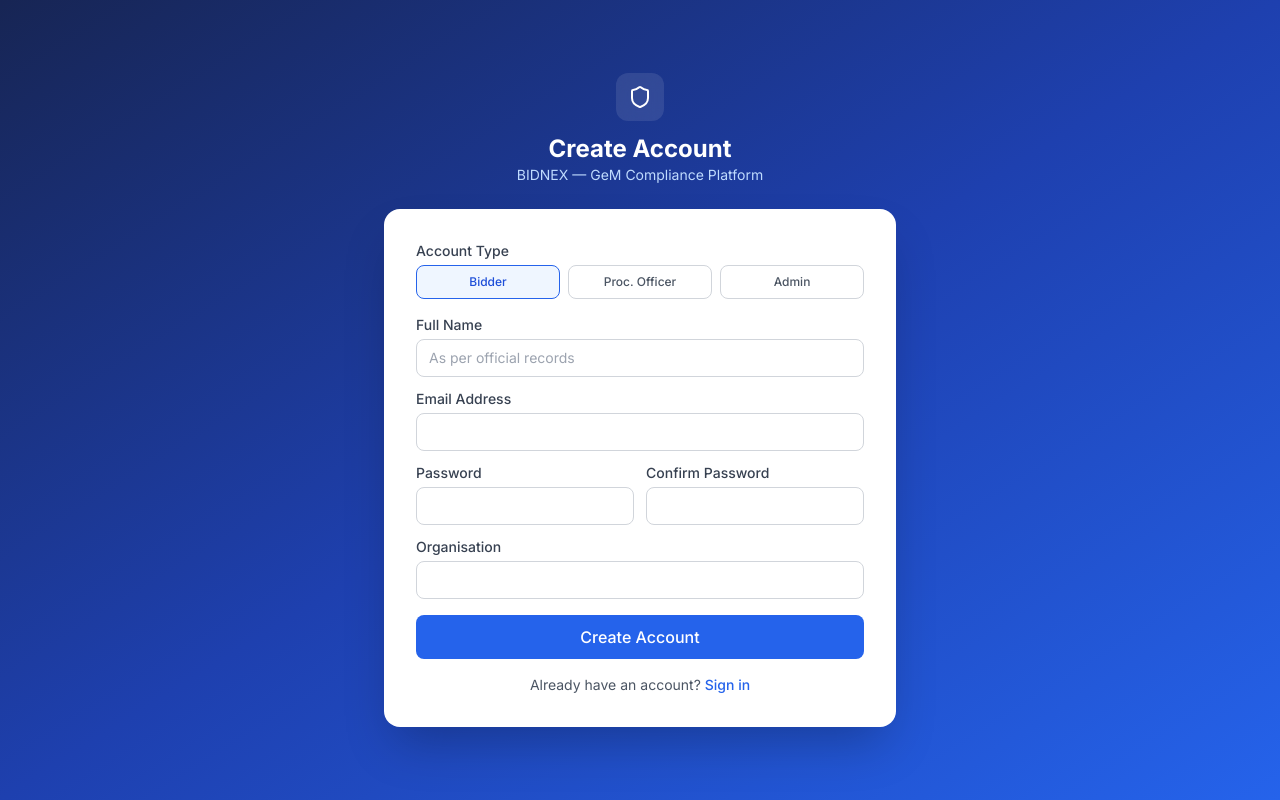
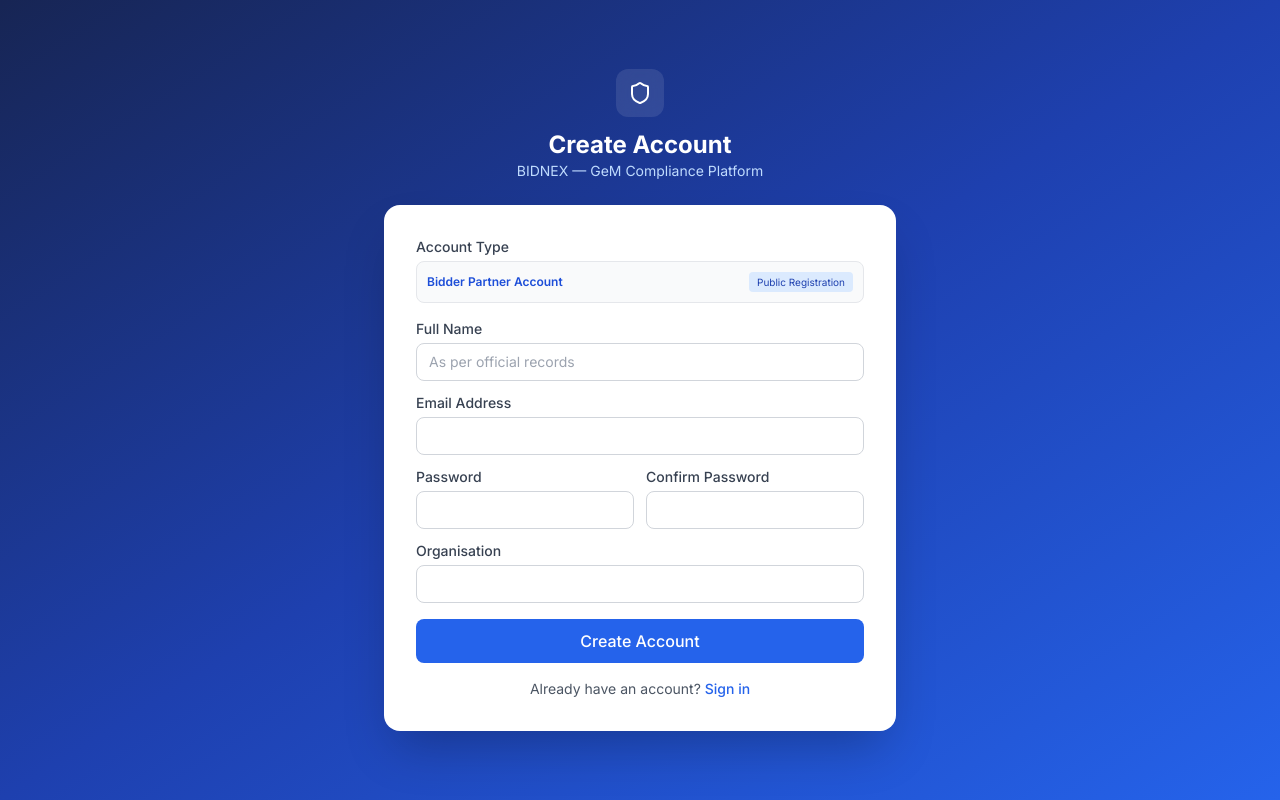
Before and after one commit to tanvi0864-lab/gem-compliance-platform, a React (Vite) app in the folder frontend/: page /register in a window 1280 px wide. Built offline with nearby package versions, Linux system fonts and the light colour scheme.

Commit message:
Admin module audit & polish: remove hackathon branding, enforce bidder public registration RBAC

```diff
--- a/frontend/src/components/layout/AppLayout.tsx
+++ b/frontend/src/components/layout/AppLayout.tsx
@@ -120,12 +120,12 @@
         <header className="bg-white border-b border-gray-200 px-6 py-3.5 flex items-center justify-between">
           <div>
             <p className="text-xs text-gray-500">
-              Smart India Hackathon · PS 26100 · CPCL / Ministry of Petroleum &amp; Natural Gas
+              BIDNEX — GeM Compliance Platform · Ministry of Petroleum &amp; Natural Gas
             </p>
           </div>
           <div className="flex items-center gap-3">
-            <span className="text-xs bg-amber-50 text-amber-700 border border-amber-200 px-2.5 py-1 rounded-full font-medium">
-              🔴 Mock Government API
+            <span className="text-xs bg-slate-100 text-slate-700 border border-slate-200 px-2.5 py-1 rounded-full font-medium">
+              Mock Government Verification Engine
             </span>
             <button className="text-gray-500 hover:text-gray-700">
               <Bell className="h-4 w-4" />
--- a/frontend/src/pages/auth/Login.tsx
+++ b/frontend/src/pages/auth/Login.tsx
@@ -62,7 +62,7 @@
           </div>
           <h1 className="text-3xl font-bold text-white">BIDNEX</h1>
           <p className="text-blue-200 text-sm mt-1">AI-Powered Bid Compliance Platform</p>
-          <p className="text-blue-300 text-xs mt-1">Smart India Hackathon · PS 26100 · CPCL</p>
+          <p className="text-blue-300 text-xs mt-1">GeM Compliance Platform · Enterprise Procurement System</p>
         </div>
 
         <div className="bg-white rounded-2xl shadow-2xl p-8">
--- a/frontend/src/pages/auth/Register.tsx
+++ b/frontend/src/pages/auth/Register.tsx
@@ -61,21 +61,12 @@
 
         <div className="bg-white rounded-2xl shadow-2xl p-8">
           <form onSubmit={handleSubmit} className="space-y-4">
-            {/* Role */}
+            {/* Role - Fixed to Bidder for Public Registration */}
             <div>
               <label className="label">Account Type</label>
-              <div className="grid grid-cols-3 gap-2">
-                {['BIDDER', 'PROCUREMENT_OFFICER', 'ADMIN'].map(r => (
-                  <button key={r} type="button"
-                    onClick={() => update('role', r)}
-                    className={`px-3 py-2 rounded-lg border text-xs font-medium transition-colors ${
-                      form.role === r
-                        ? 'border-blue-600 bg-blue-50 text-blue-700'
-                        : 'border-gray-300 text-gray-600 hover:border-gray-400'
-                    }`}>
-                    {r === 'PROCUREMENT_OFFICER' ? 'Proc. Officer' : r.charAt(0) + r.slice(1).toLowerCase()}
-                  </button>
-                ))}
+              <div className="bg-gray-50 border border-gray-200 p-2.5 rounded-lg text-xs font-semibold text-blue-700 flex items-center justify-between">
+                <span>Bidder Partner Account</span>
+                <span className="text-[10px] bg-blue-100 text-blue-800 px-2 py-0.5 rounded font-normal">Public Registration</span>
               </div>
             </div>
 
--- a/frontend/src/pages/po/ComplianceReports.tsx
+++ b/frontend/src/pages/po/ComplianceReports.tsx
@@ -95,7 +95,7 @@
                   <Shield className="h-6 w-6 text-blue-600" />
                   <span className="font-bold text-xl text-gray-900">BIDNEX OFFICIAL COMPLIANCE REPORT</span>
                 </div>
-                <p className="text-xs text-gray-500 mt-1">Smart India Hackathon · Procurement Compliance Division · Decision Support Summary</p>
+                <p className="text-xs text-gray-500 mt-1">BIDNEX Procurement Compliance Division · Official Summary</p>
               </div>
               <div className="text-right text-xs text-gray-500 space-y-1">
                 <p><strong className="text-gray-700">Generated Date:</strong> {new Date().toLocaleDateString()}</p>
```
